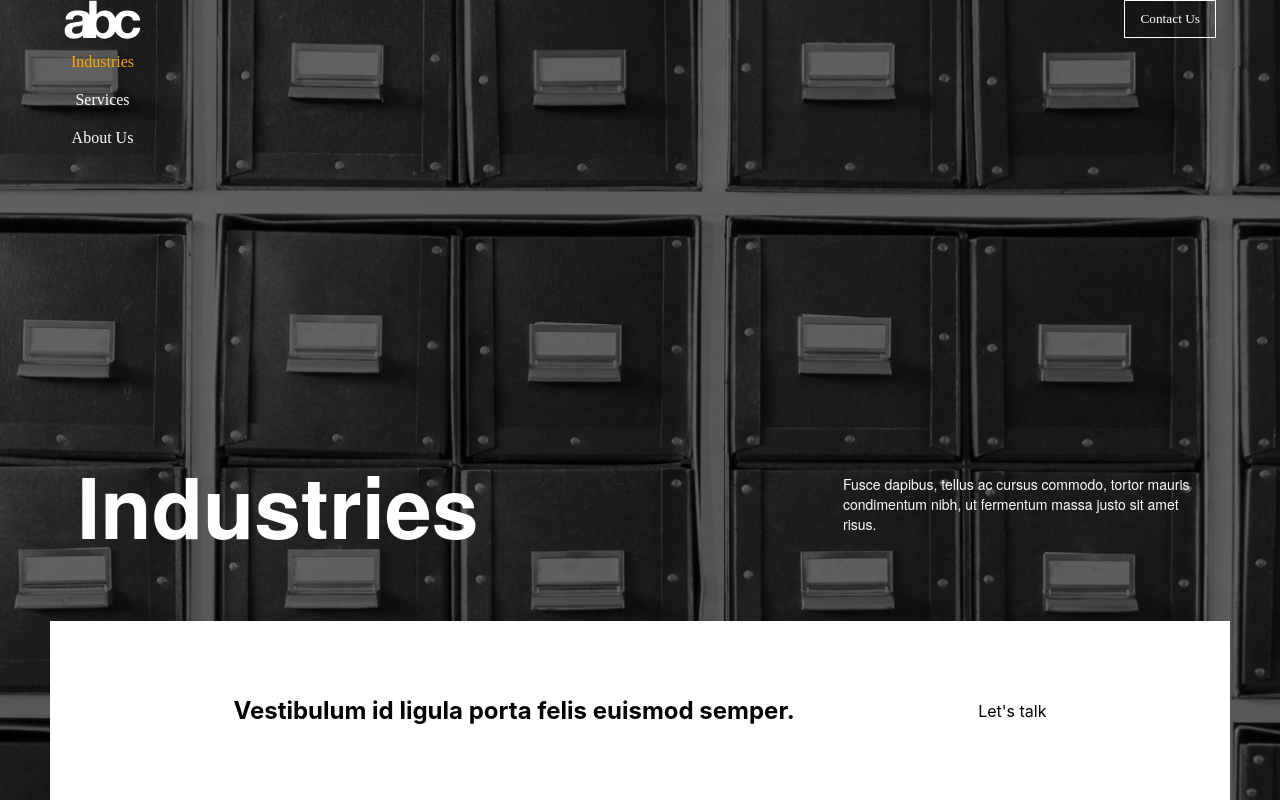
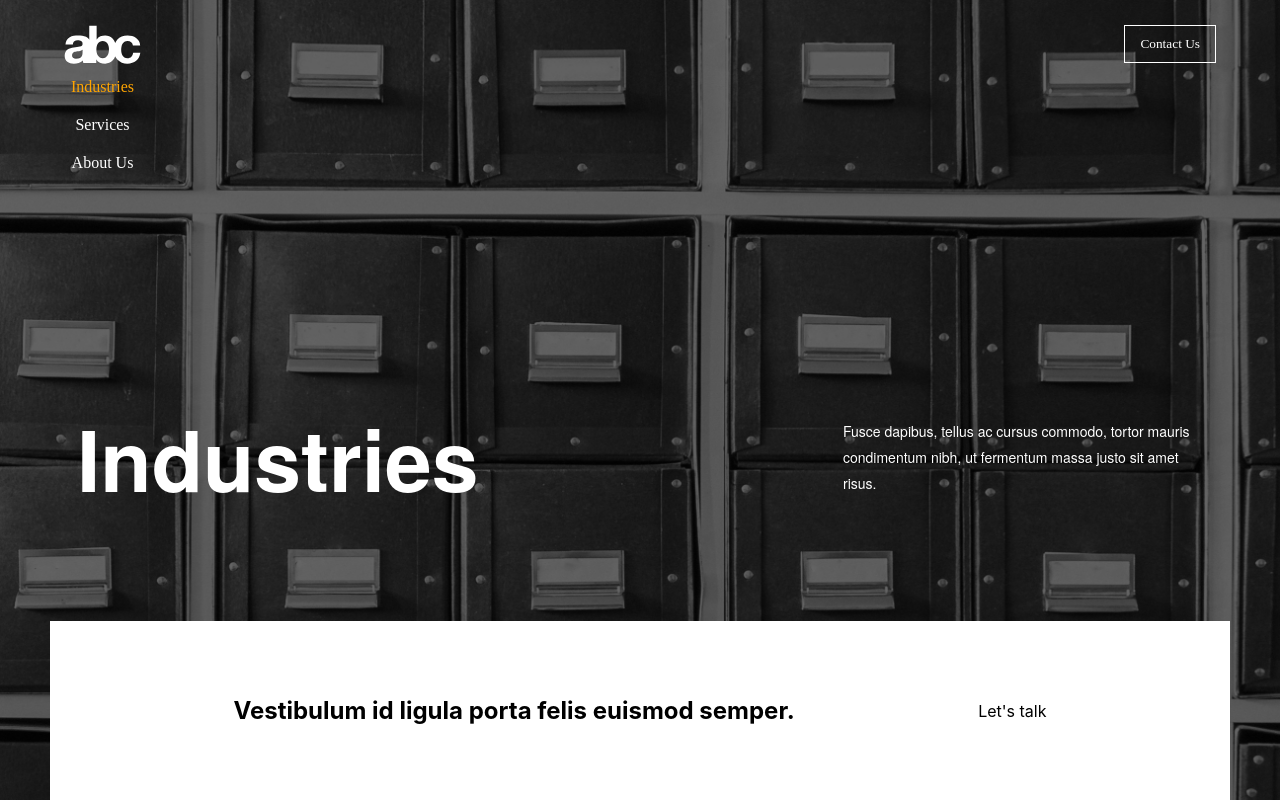
Before and after one commit to mmarsden89/component-dev-test, a React (Create React App) app: page / in a window 1280 px wide. Built offline with nearby package versions, Linux system fonts and the light colour scheme.

Commit message:
styling tweaks to impliment design guidelines

```diff
--- a/src/components/layout/Layout.css
+++ b/src/components/layout/Layout.css
@@ -1,6 +1,7 @@
 .layout-container {
   width: 100%;
   position: absolute;
+  margin-top: 25px;
 }
 
 .menu-container {
@@ -16,9 +17,11 @@
   color: white;
   padding: 10px 0;
   cursor: pointer;
+  transition: 0.25s;
 }
 
-.active {
+.active,
+.nav-link:hover {
   color: orange;
 }
 
@@ -28,4 +31,5 @@
   border: solid 1px white;
   color: white;
   font-family: HelveticaNeue-bold;
+  cursor: pointer;
 }
--- a/src/components/marquee/Marquee.css
+++ b/src/components/marquee/Marquee.css
@@ -18,6 +18,8 @@
   height: 100%;
   width: 100%;
   text-align: left;
+  align-items: center;
+  margin-top: 19.5rem;
 }
 
 .marquee-headline {
@@ -28,4 +30,5 @@
 .marquee-subhead {
   font-size: 0.875rem;
   width: 22.5rem;
+  line-height: 1.625rem;
 }
--- a/src/components/marquee/calltoaction/CallToAction.css
+++ b/src/components/marquee/calltoaction/CallToAction.css
@@ -6,4 +6,5 @@
   flex-direction: row;
   justify-content: space-evenly;
   align-items: center;
+  margin-top: 2.938rem;
 }
```
